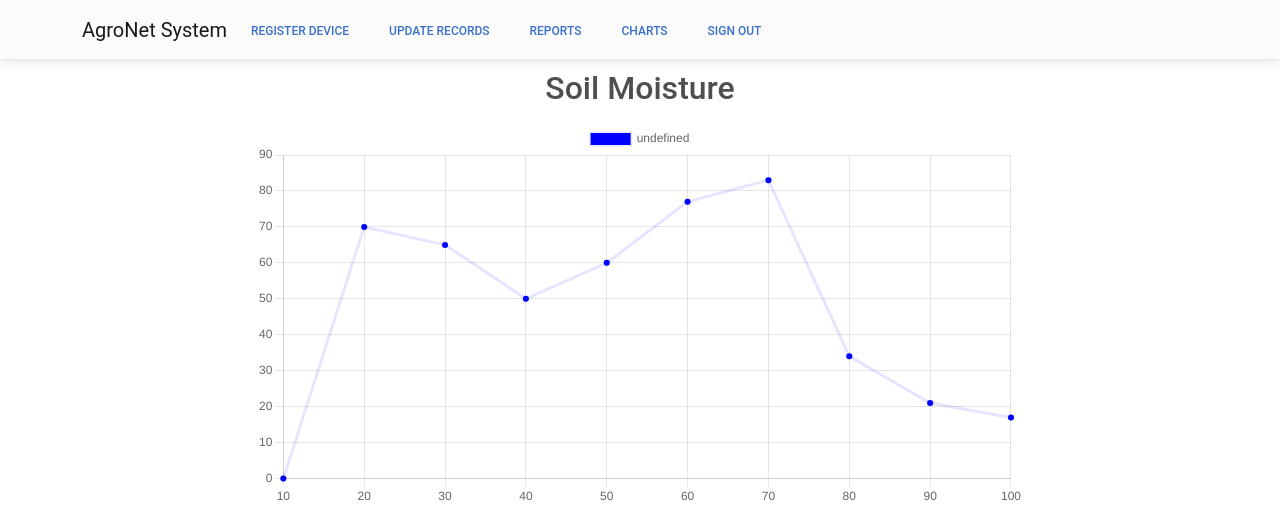
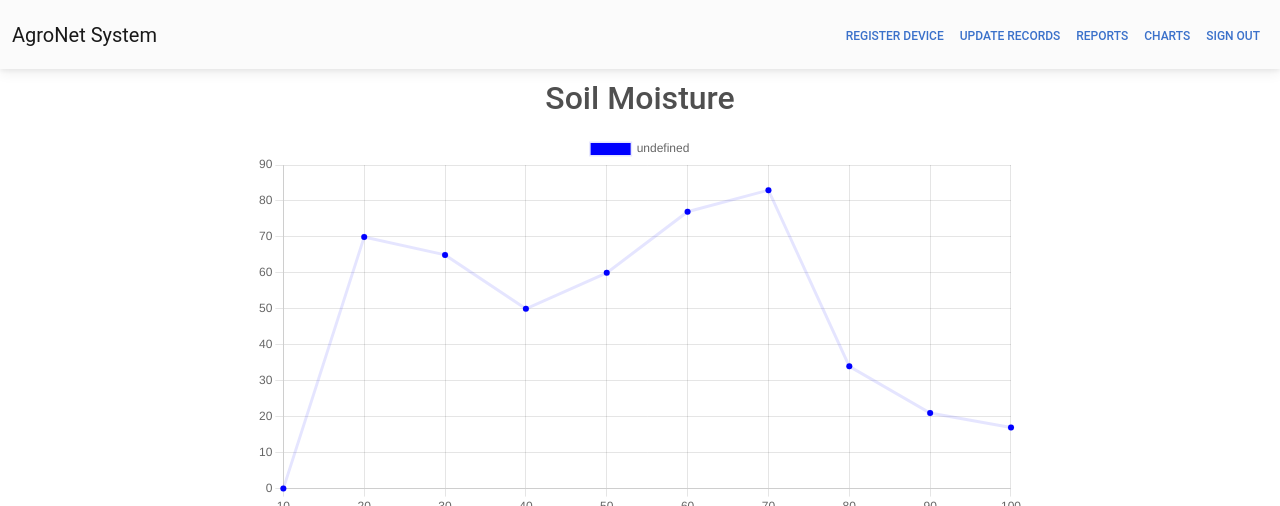
Before and after one commit to tejas1505/Agrocon, a Django app: template sensor/templates/charts.html in a window 1280 px wide. Shown: the top 506 px of the page. Run offline with Django 3.2, Linux system fonts and the light colour scheme; the template is opened without the code that fills it, so the values that code supplies are empty; some libraries are stand-ins or nearby versions.

Commit message:
Update charts.html

```diff
--- a/sensor/templates/charts.html
+++ b/sensor/templates/charts.html
@@ -24,40 +24,32 @@
 </style>
 
 <body>
-    <!-- Navbar -->
-    <nav class="navbar sticky-top navbar-expand-lg navbar-light bg-light">
-        <!-- Container wrapper -->
-        <div class="container">
-            <a class="navbar-brand me-2" href="/">AgroNet System
-
-            </a>
-
-            <!-- Toggle button -->
-            <button class="navbar-toggler" type="button" data-mdb-toggle="collapse"
-                data-mdb-target="#navbarButtonsExample" aria-controls="navbarButtonsExample" aria-expanded="false"
-                aria-label="Toggle navigation">
-                <img src="https://upload.wikimedia.org/wikipedia/commons/thumb/b/b2/Hamburger_icon.svg/108px-Hamburger_icon.svg.png"
-                    height="16" alt="MDB Logo" loading="lazy" style="margin-top: -1px;" />
-            </button>
-
-            <!-- Collapsible wrapper -->
-            <div class="collapse navbar-collapse" id="navbarButtonsExample">
-                <!-- Left links -->
-
-                <div class="d-flex align-items-center">
-                    <a href="{% url 'Dashboard' %}"><button class="btn btn-link px-3 me-2">Register Device</button></a>
-                    <a href="{% url 'DailyRecords' %}"><button class="btn btn-link px-3 me-2">Update
-                            Records</button></a>
-                    <a href="{% url 'Reports' %}"><button class="btn btn-link px-3 me-2">Reports</button></a>
-                    <a href="{% url 'charts' %}"><button class="btn btn-link px-3 me-2">Charts</button></a>
-                    <a href="{% url 'logoutuser' %}"><button class="btn btn-link px-3 me-2">Sign Out</button></a>
-
-                </div>
+    <nav class="navbar navbar-expand-lg navbar-light bg-light">
+        <div class="container-fluid">
+          <a class="navbar-brand" href="/">AgroNet System</a>
+          <button
+            class="navbar-toggler"
+            type="button"
+            data-mdb-toggle="collapse"
+            data-mdb-target="#navbarNavAltMarkup"
+            aria-controls="navbarNavAltMarkup"
+            aria-expanded="false"
+            aria-label="Toggle navigation"
+          >
+          <img src="https://upload.wikimedia.org/wikipedia/commons/thumb/b/b2/Hamburger_icon.svg/108px-Hamburger_icon.svg.png"
+          height="16" alt="MDB Logo" loading="lazy" style="margin-top: -1px;" />
+          </button>
+          <div class="collapse navbar-collapse" id="navbarNavAltMarkup">
+            <div class="navbar-nav ms-auto">
+              <a class="nav-link" href="{% url 'Dashboard' %}"><button class="btn btn-tertiary">Register Device</button></a>
+              <a class="nav-link" href="{% url 'DailyRecords' %}"><button class="btn btn-tertiary">Update Records</button></a>
+              <a class="nav-link" href="{% url 'Reports' %}"><button class="btn btn-tertiary">Reports</button></a>
+              <a class="nav-link" href="{% url 'charts' %}"><button class="btn btn-tertiary">Charts</button></a>
+              <a class="nav-link" href="{% url 'logoutuser' %}"><button class="btn btn-tertiary">Sign Out</button></a>
             </div>
-            <!-- Collapsible wrapper -->
+          </div>
         </div>
-        <!-- Container wrapper -->
-    </nav>
+      </nav>
     <div class="soil_moisture">
         <div>
             <h2 class="mb-3">Soil Moisture</h2>
@@ -103,7 +95,6 @@
             }
 
         })
-        // console.log(data.temperature)
     }
 
     setInterval(() => {
```
